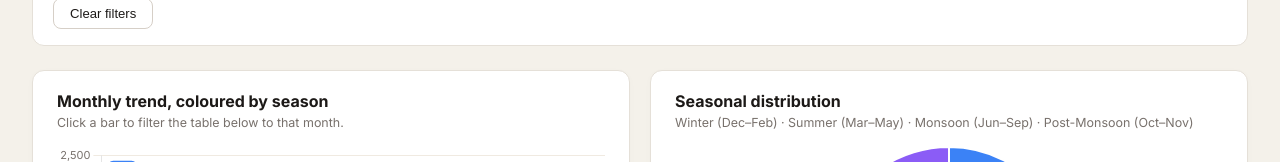
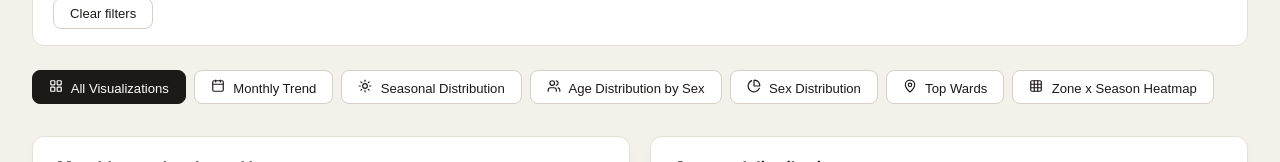
Before and after one commit to saurabhnakhale/Dog-Bite-Dashboard, a React (Vite) app: page / in a window 1280 px wide. Both pictures are taken after a click on the button "Clear filters". Shown: the part 174-336 px from the top of the page. Built offline with nearby package versions, Linux system fonts and the light colour scheme; no server answers.

Commit message:
Add separate tab navigation for each individual visualization

```diff
--- a/src/App.jsx
+++ b/src/App.jsx
@@ -9,13 +9,16 @@ import ZoneSeasonHeatmap from './components/ZoneSeasonHeatmap';
 import PatientTable from './components/PatientTable';
 import { fetchDogBiteData } from './services/dataService';
 import Papa from 'papaparse';
-import { Download, RefreshCw } from 'lucide-react';
+import { Download, RefreshCw, LayoutGrid, Calendar, Sun, Users, PieChart, MapPin, Grid } from 'lucide-react';
 
 export default function App() {
   const [allData, setAllData] = useState([]);
   const [dataMeta, setDataMeta] = useState({ source: 'Loading...', totalCount: 0 });
   const [isLoading, setIsLoading] = useState(true);
   const [error, setError] = useState(null);
+
+  // Active view tab state: 'all' | 'monthly' | 'seasonal' | 'agesex' | 'sex' | 'wards' | 'heatmap'
+  const [activeTab, setActiveTab] = useState('all');
 
   const [filters, setFilters] = useState({
     year: 'All',
@@ -277,7 +280,68 @@ export default function App() {
         onReset={handleResetFilters}
       />
 
-      {/* Grid 1: Top 4 Visualizations (Screenshot 1) */}
+      {/* Visualization Tab Navigation Bar */}
+      <div style={{ display: 'flex', alignItems: 'center', gap: '0.5rem', marginBottom: '1.5rem', overflowX: 'auto', paddingBottom: '0.5rem' }}>
+        <button
+          className={activeTab === 'all' ? 'btn-clear' : 'btn-clear'}
+          style={activeTab === 'all' ? { background: '#1c1917', color: '#ffffff', borderColor: '#1c1917' } : {}}
+          onClick={() => setActiveTab('all')}
+        >
+          <LayoutGrid size={14} style={{ display: 'inline', marginRight: '0.3rem' }} /> All Visualizations
+        </button>
+
+        <button
+          className="btn-clear"
+          style={activeTab === 'monthly' ? { background: '#1c1917', color: '#ffffff', borderColor: '#1c1917' } : {}}
+          onClick={() => setActiveTab('monthly')}
+        >
+          <Calendar size={14} style={{ display: 'inline', marginRight: '0.3rem' }} /> Monthly Trend
+        </button>
+
+        <button
+          className="btn-clear"
+          style={activeTab === 'seasonal' ? { background: '#1c1917', color: '#ffffff', borderColor: '#1c1917' } : {}}
+          onClick={() => setActiveTab('seasonal')}
+        >
+          <Sun size={14} style={{ display: 'inline', marginRight: '0.3rem' }} /> Seasonal Distribution
+        </button>
+
+        <button
+          className="btn-clear"
+          style={activeTab === 'agesex' ? { background: '#1c1917', color: '#ffffff', borderColor: '#1c1917' } : {}}
+          onClick={() => setActiveTab('agesex')}
+        >
+          <Users size={14} style={{ display: 'inline', marginRight: '0.3rem' }} /> Age Distribution by Sex
+        </button>
+
+        <button
+          className="btn-clear"
+          style={activeTab === 'sex' ? { background: '#1c1917', color: '#ffffff', borderColor: '#1c1917' } : {}}
+          onClick={() => setActiveTab('sex')}
+        >
+          <PieChart size={14} style={{ display: 'inline', marginRight: '0.3rem' }} /> Sex Distribution
+        </button>
+
+        <button
+          className="btn-clear"
+          style={activeTab === 'wards' ? { background: '#1c1917', color: '#ffffff', borderColor: '#1c1917' } : {}}
+          onClick={() => setActiveTab('wards')}
+        >
+          <MapPin size={14} style={{ display: 'inline', marginRight: '0.3rem' }} /> Top Wards
+        </button>
+
+        <button
+          className="btn-clear"
+          style={activeTab === 'heatmap' ? { background: '#1c1917', color: '#ffffff', borderColor: '#1c1917' } : {}}
+          onClick={() => setActiveTab('heatmap')}
+        >
+          <Grid size={14} style={{ display: 'inline', marginRight: '0.3rem' }} /> Zone x Season Heatmap
+        </button>
+      </div>
+
+      {/* Render selected Visualization(s) */}
+      {activeTab === 'all' && (
+        <>
           <div className="grid-2col">
             <MonthlyTrendChart
               monthlyCounts={stats.monthlyCounts}
@@ -294,7 +358,6 @@ export default function App() {
             <SexDistChart genderCounts={stats.genderCounts} totalCount={stats.total} />
           </div>
 
-      {/* Grid 2: Wards & Zone x Season Heatmap (Screenshot 2) */}
           <div className="grid-2col">
             <TopWardsChart wardsData={stats.topWards} />
             <ZoneSeasonHeatmap
@@ -302,6 +365,59 @@ export default function App() {
               zonesList={filterOptions.zones}
             />
           </div>
+        </>
+      )}
+
+      {/* Separate View 1: Monthly Trend */}
+      {activeTab === 'monthly' && (
+        <div style={{ marginBottom: '1.5rem' }}>
+          <MonthlyTrendChart
+            monthlyCounts={stats.monthlyCounts}
+            onSelectMonth={(month) => setFilters(prev => ({ ...prev, month }))}
+          />
+        </div>
+      )}
+
+      {/* Separate View 2: Seasonal Distribution */}
+      {activeTab === 'seasonal' && (
+        <div style={{ marginBottom: '1.5rem' }}>
+          <SeasonalDistChart
+            seasonCounts={stats.seasonCounts}
+            totalCount={stats.total}
+          />
+        </div>
+      )}
+
+      {/* Separate View 3: Age Distribution by Sex */}
+      {activeTab === 'agesex' && (
+        <div style={{ marginBottom: '1.5rem' }}>
+          <AgeBySexChart ageSexData={stats.ageSexData} />
+        </div>
+      )}
+
+      {/* Separate View 4: Sex Distribution */}
+      {activeTab === 'sex' && (
+        <div style={{ marginBottom: '1.5rem' }}>
+          <SexDistChart genderCounts={stats.genderCounts} totalCount={stats.total} />
+        </div>
+      )}
+
+      {/* Separate View 5: Top Wards by Case Count */}
+      {activeTab === 'wards' && (
+        <div style={{ marginBottom: '1.5rem' }}>
+          <TopWardsChart wardsData={stats.topWards} />
+        </div>
+      )}
+
+      {/* Separate View 6: Zone x Season Heatmap */}
+      {activeTab === 'heatmap' && (
+        <div style={{ marginBottom: '1.5rem' }}>
+          <ZoneSeasonHeatmap
+            zoneSeasonMatrix={stats.zoneSeasonMatrix}
+            zonesList={filterOptions.zones}
+          />
+        </div>
+      )}
 
       {/* Patient Records Explorer Table */}
       <PatientTable data={filteredData} />
```
Lines whose indentation alone changed are shown as unchanged.
